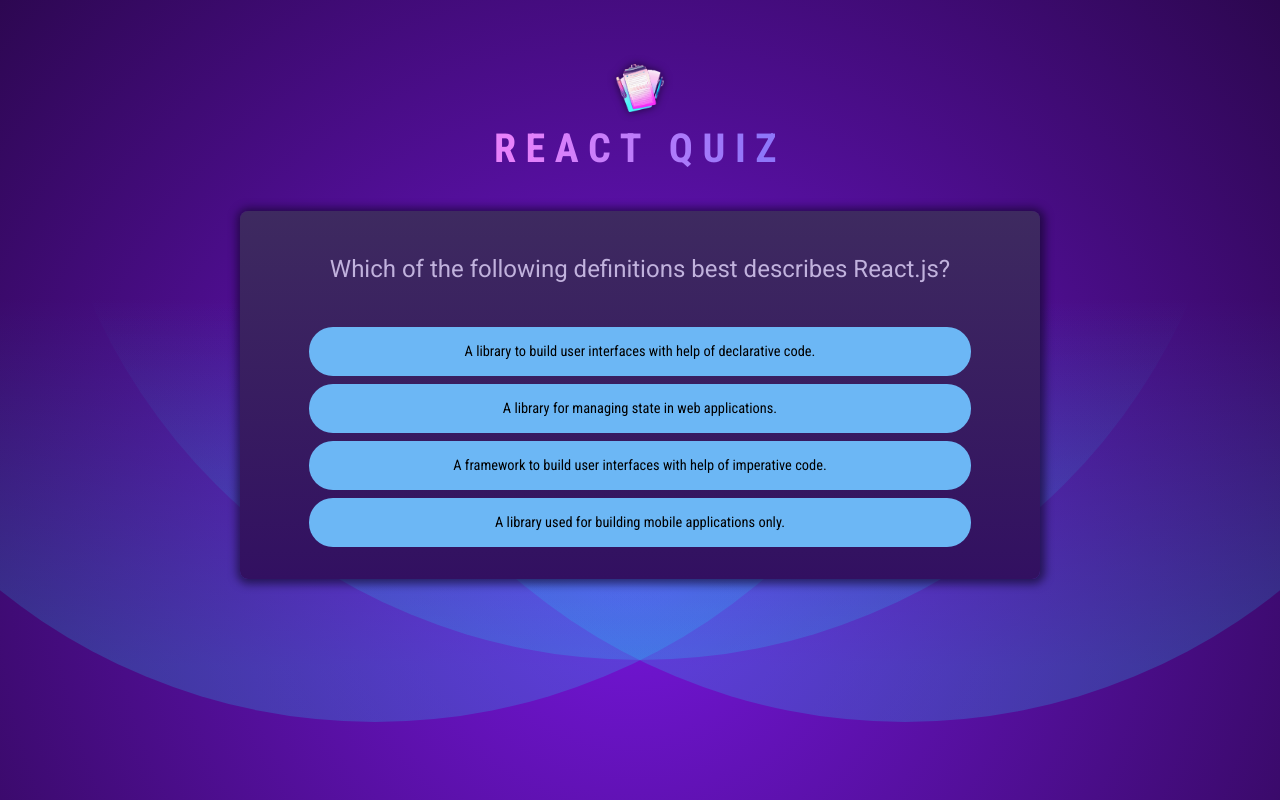
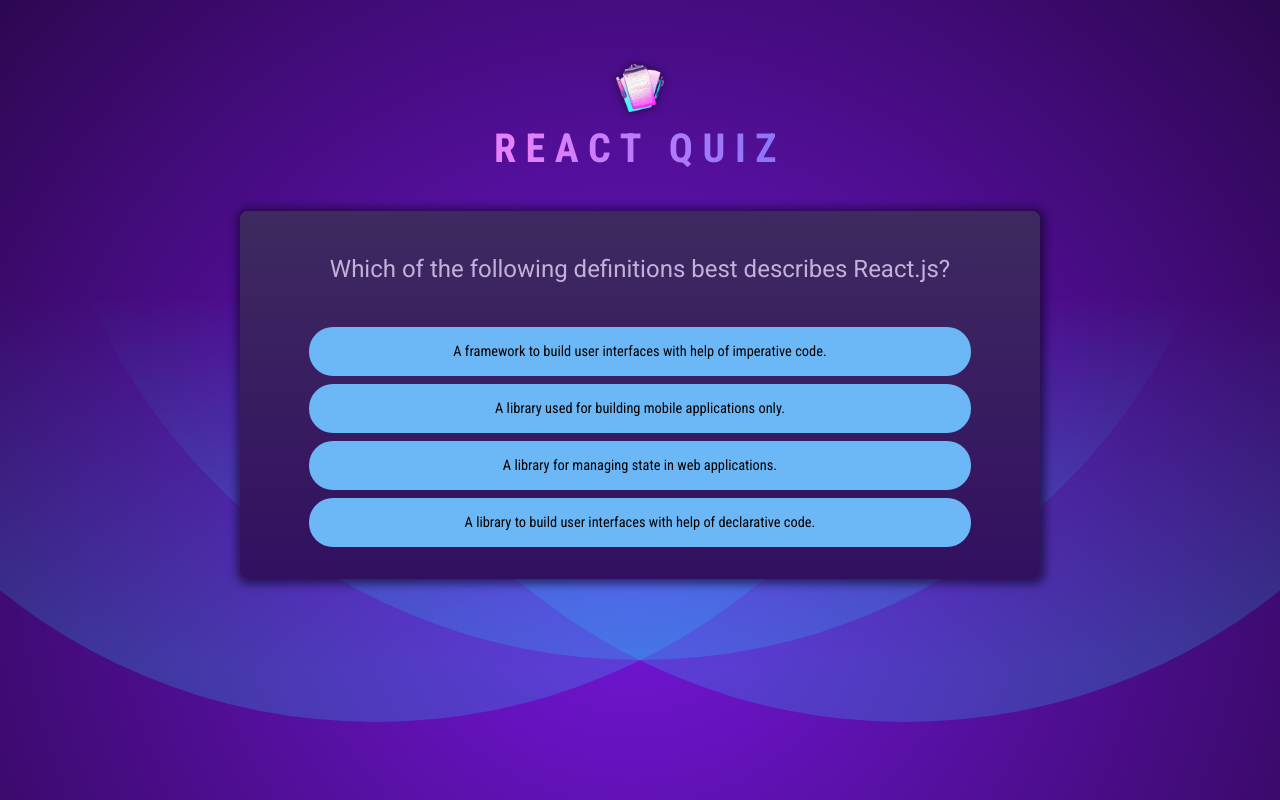
Before and after one commit to amanpreet04/react-effects-advance, a React (Vite) app: page / in a window 1280 px wide. Built offline with nearby package versions, Linux system fonts and the light colour scheme.

Commit message:
Handling return in case of completed quiz

```diff
--- a/src/components/Quiz.jsx
+++ b/src/components/Quiz.jsx
@@ -1,19 +1,33 @@
 import { useState } from "react";
 import QUESTIONS from "../../questions";
-
+import quizCompletedImage from "../assets/quiz-complete.png";
 export default function Quiz() {
   const [userAnswers, setUserAnswers] = useState([]);
   const activeQuestionId = userAnswers.length;
 
+  const quizCompleted = activeQuestionId === QUESTIONS.length;
   function handleSelectAnswer(selectedAnswer) {
     setUserAnswers((prevAnswers) => [...prevAnswers, selectedAnswer]);
   }
+
+  if (quizCompleted) {
+    return (
+      <div id="summary">
+        <img src={quizCompletedImage} alt="" />
+        <h2>Quiz Completed!</h2>
+      </div>
+    );
+  }
+
+  const shuffledAnswers = QUESTIONS[activeQuestionId].answers;
+  shuffledAnswers.sort(() => Math.random() - 0.5);
+
   return (
     <div id="quiz">
       <div id="question">
         <h2>{QUESTIONS[activeQuestionId].text}</h2>
         <ul id="answers">
-          {QUESTIONS[activeQuestionId].answers.map((answer) => (
+          {shuffledAnswers.map((answer) => (
             <li key={answer} className="answer">
               <button onClick={() => handleSelectAnswer(answer)}>
                 {answer}
```
